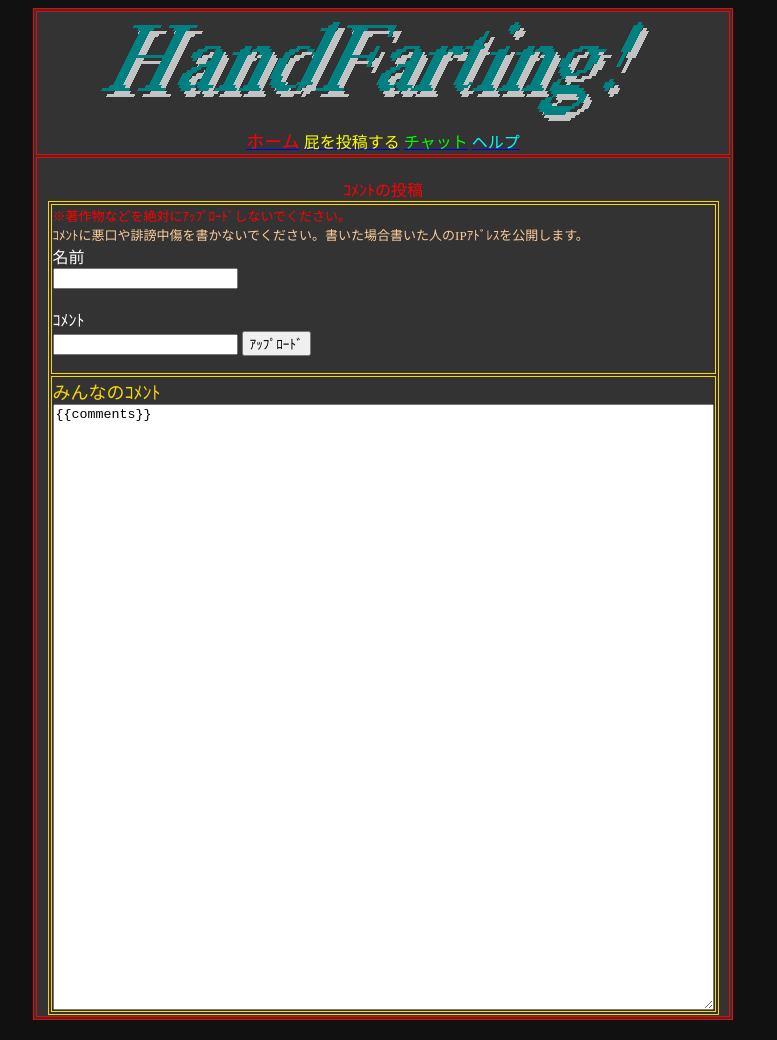
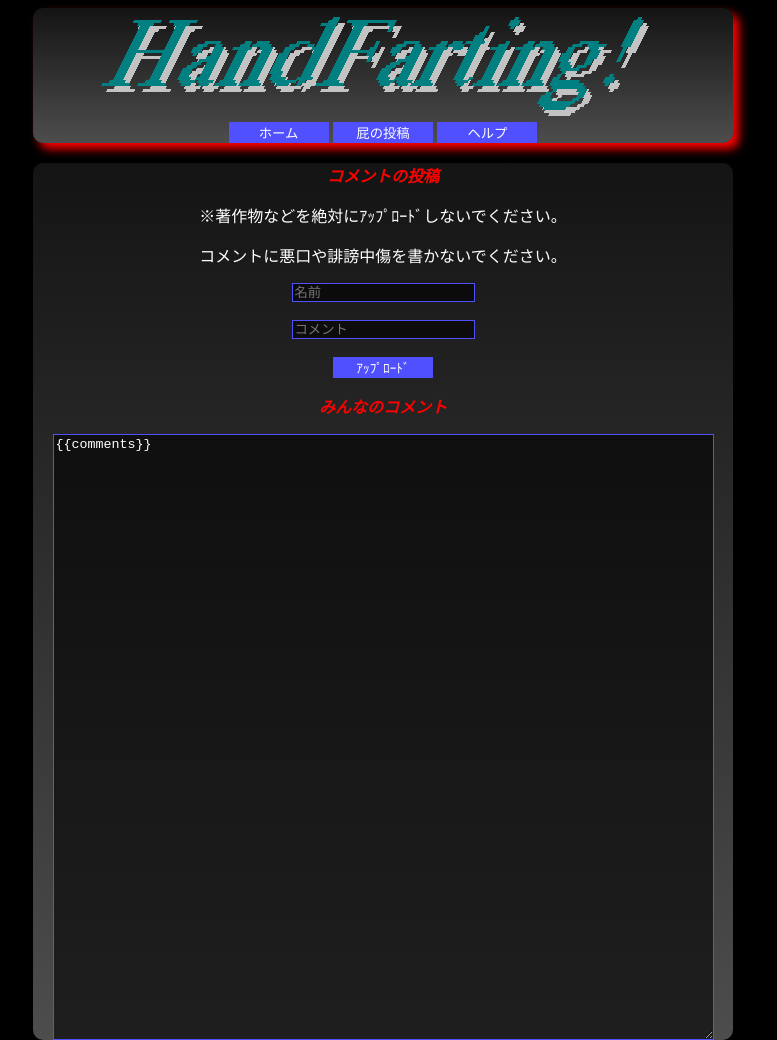
Before and after one commit to nemosin4/HandFarting-, a website: page files/comments.htm in a window 1280 px wide. Shown: the whole page, without its empty margins (257-1034 px from the left). Drawn offline with Linux system fonts and the light colour scheme.

Commit message:
Add files via upload

```diff
--- a/files/comments.htm
+++ b/files/comments.htm
@@ -1,46 +1,33 @@
-<html lang="ja-JP">
-<head>
-<meta charset="UTF-8">
-<title>HandFarting! ｺﾒﾝﾄ</title>
-</head>
-<body onresize="" bgcolor="#111111">
-<center>
-<table width="700" bgcolor="#333333" border="1" bordercolor="red"><tr><td>
-<center>
-<img src="imgs/logo.bmp"><br>
-<a href="/home" target="content"><font size="4" color="#FF0000">ホーム</font></a>
-<a href="upload.htm" target="content"><font color="#FFFF00">屁を投稿する</font></a>
-<a href="/chat" target="content"><font color="#00FF00">チャット</font></a>
-<a href="help.htm" target="content"><font color="#00FFFF">ヘルプ</font></a>
 
-</center>
-</td></tr>
-<tr><td>
-<center>
 
-<br>
-<font color="red">ｺﾒﾝﾄの投稿</font>
-<table width="600" border="1" bordercolor="gold"><tr><td>
+<html lang="JA-hp">
+    <head>
+        <meta http-equiv="Content-Type" content="text/html;charset=UTF-8">
+        <title>HandFarting! home</title>
+        <link rel="stylesheet" href="style.css">
+    </head>
+    <body>
+        <div id="title">
+            <img src="imgs/logotoumei.png"><br>
+            <input class="linkbutton" type="button" onclick="location.href = '/home' " value="ホーム">
+            <input class="linkbutton" type="button" onclick="location.href = 'upload.htm' " value="屁の投稿">
+            <input class="linkbutton" type="button" onclick="location.href = 'help.htm' " value="ヘルプ">
+        </div>
+        <div id="content">
+            <p class="midashi">コメントの投稿</p>
 <form method="GET" action="/comsend">
-<font face="MS Gothic" color="red" size="2">※著作物などを絶対にｱｯﾌﾟﾛｰﾄﾞしないでください。</font><br>
-<font color="#ffcc99" face="MS Gothic" size="2">ｺﾒﾝﾄに悪口や誹謗中傷を書かないでください。書いた場合書いた人のIPｱﾄﾞﾚｽを公開します。</font><br>
-<font color="white" face="MS Gothic">名前</font><br>
-<input type="text" name="name"><br><br>
-<font color="white" face="MS Gothic">ｺﾒﾝﾄ</font><br>
-<input type="text" name="com">
-<input type="hidden" name="file" value="{{filename}}">
-<input type="submit" value="ｱｯﾌﾟﾛｰﾄﾞ"><br>
+<p class="text">※著作物などを絶対にｱｯﾌﾟﾛｰﾄﾞしないでください。</p>
+<p class="text">コメントに悪口や誹謗中傷を書かないでください。</p>
+<input class="textbox" placeholder="名前" type="text" name="name">
+<br><br>
+<input class="textbox" placeholder="コメント" type="text" name="com"><br>
+<input type="hidden" name="file" value="{{filename}}"><br>
+<input class="linkbutton"type="submit" value="ｱｯﾌﾟﾛｰﾄﾞ"><br>
 </form>
 </td></tr>
 <tr><td>
-<font color="gold" face="MS Gothic" size="4">みんなのｺﾒﾝﾄ</font><br>
-<textarea cols="80" rows="40" readonly>{{comments}}</textarea>
-</td></tr></table>
-
-
-</td></tr></table>
-</center>
-
-</center>
-</body>
+<p class="midashi">みんなのコメント</p>
+<textarea class="textbox" cols="80" rows="40" readonly>{{comments}}</textarea>
+        </div>
+    </body>
 </html>
--- /dev/null
+++ b/files/style.css
@@ -0,0 +1,12 @@
+body {background: RGB(0,0,0); font-family: 'MS Gothic','Yu Gothic',sans-serif}
+#title {border-radius:10px; width: 700px; margin-right: auto; margin: auto; background: linear-gradient(RGBA(20,20,20,1),RGBA(255,255,255,0.3)); box-shadow: 6px 6px 10px rgb(255, 0, 0);text-align: center;}
+.linkbutton {color: white; background: RGB(80,80,255); border: none; width: 100px;}
+.linkbutton:active {color: RGB(100,100,100); background: RGB(20,20,195); border: none;}
+#content {border-radius: 10px;width: 700px; margin-right: auto; margin-left: auto; margin-top:20px; background: linear-gradient(RGBA(20,20,20,1),RGBA(255,255,255,0.3)); text-align: center;}
+.midashi {color:red; font-style: italic; font-weight: bold;}
+.frame {box-shadow: 2px 2px 10px red; background: RGBA(0,0,0,0.5); color: white; border-radius: 10px; padding:10px; margin-right: 40px; margin-left: 40px;}
+a {color: red;}
+.textbox {color: RGB(255,255,255); background: RGBA(0,0,0,0.6); border: solid 1px RGB(80,80,255);}
+.textbox:focus {color: RGB(255,255,255); background: RGBA(0,0,0,0.6); border: solid 2px RGB(80,80,255);}
+.textbox:hover {color: RGB(255,255,255); background: RGBA(0,0,0,0.6); border: solid 2px RGB(80,80,255);}
+.text{color:RGB(255,255,255)}
```
Also changed, not shown: files/comments/9998209318206980_testfart1.mp3.txt (added, +11 -0 lines), files/help.htm (+7 -31 lines), files/home.htm (+26 -50 lines), files/upload.htm (+21 -34 lines), files/a2.png (added), files/imgs/logotoumei.png (added), 1 other file.
